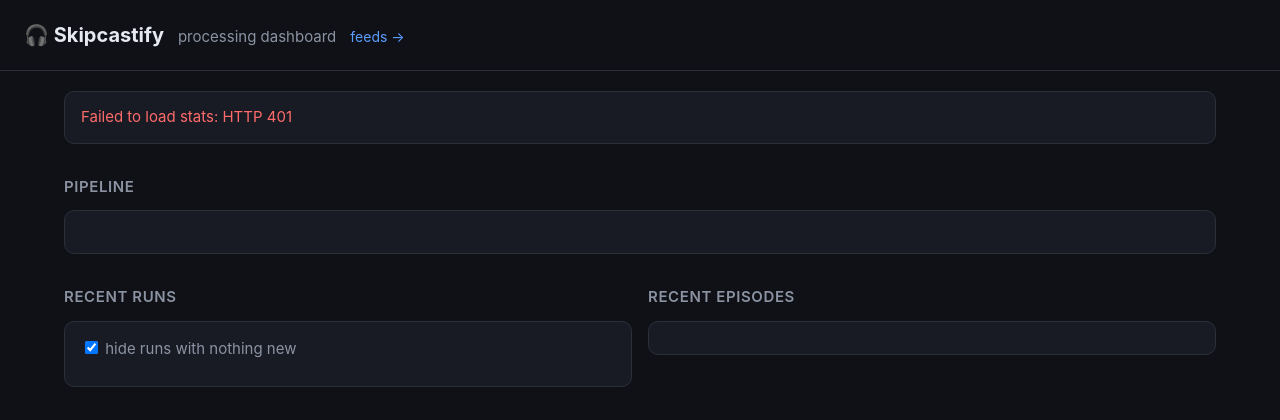
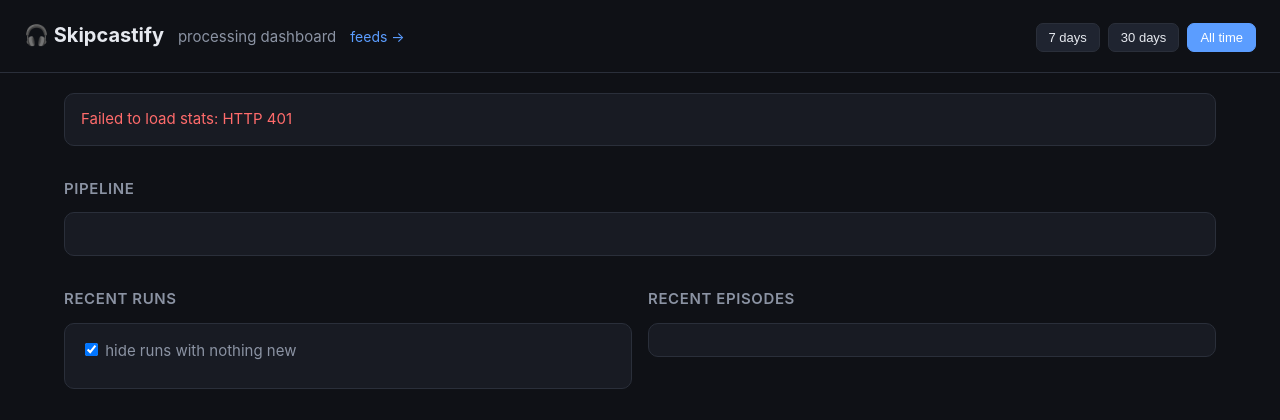
Before and after one commit to bradenkwebb/skipcastify, a Flask app: template templates/dashboard.html in a window 1280 px wide. Shown: the top 420 px of the page. Run offline with Flask 3, Linux system fonts and the light colour scheme; the template is opened without the code that fills it, so the values that code supplies are empty.

Commit message:
Dashboard: 7-day / 30-day / all-time range

```diff
--- a/server.py
+++ b/server.py
@@ -177,7 +177,10 @@ def feeds_page():
 @app.route('/api/stats.json')
 @require_auth
 def stats_json():
-    return jsonify(analytics.build_payload(data_dir))
+    days = request.args.get('days', type=int)
+    if days is not None and days <= 0:
+        days = None
+    return jsonify(analytics.build_payload(data_dir, days))
 
 
 @app.route('/episodes/<token>/<podcast_name>/<path:filename>')
--- a/skipcastify/services/analytics.py
+++ b/skipcastify/services/analytics.py
@@ -115,7 +115,7 @@ def feed_summary(events: list[dict]) -> list[dict]:
     return sorted(rows, key=lambda r: r["total_ad_minutes"], reverse=True)
 
 
-def daily_series(events: list[dict]) -> list[dict]:
+def daily_series(events: list[dict], start: Optional[date] = None) -> list[dict]:
     """Per-day throughput: episodes processed, distinct feeds, ad minutes."""
     by_day_eps: dict[str, int] = defaultdict(int)
     by_day_feeds: dict[str, set] = defaultdict(set)
@@ -125,11 +125,11 @@ def daily_series(events: list[dict]) -> list[dict]:
         by_day_eps[d] += 1
         by_day_feeds[d].add(ev.get("feed_slug"))
         by_day_admin[d] += _ad_ms(ev) / 60000.0
-    if not by_day_eps:
+    if not by_day_eps and start is None:
         return []
     # One row per calendar day through today, so idle stretches show as gaps.
-    day = date.fromisoformat(min(by_day_eps))
-    end = max(date.today(), date.fromisoformat(max(by_day_eps)))
+    day = start or date.fromisoformat(min(by_day_eps))
+    end = max([date.today()] + [date.fromisoformat(d) for d in by_day_eps])
     rows = []
     while day <= end:
         d = day.isoformat()
@@ -236,15 +236,23 @@ def feed_status(runs: list[dict]) -> list[dict]:
     return sorted(status.values(), key=lambda r: r["feed_slug"])
 
 
-def build_payload(data_dir: str) -> dict:
-    """One JSON blob with everything the dashboard needs."""
+def build_payload(data_dir: str, days: Optional[int] = None) -> dict:
+    """One JSON blob with everything the dashboard needs.
+
+    days limits the episode stats to the last N days; runs are unaffected.
+    """
     events = load_events(data_dir)
+    start = None
+    if days:
+        start = date.today() - timedelta(days=days - 1)
+        events = [e for e in events if e.get("ts", "") >= start.isoformat()]
     runs = recent_runs(data_dir, 500)
     return {
         "generated_at": datetime.now().isoformat(timespec="seconds"),
+        "days": days,
         "overview": overview(events),
         "feeds": feed_summary(events),
-        "daily": daily_series(events),
+        "daily": daily_series(events, start),
         "signatures": ad_signatures(events),
         "drop_candidates": drop_candidates(events),
         "recent_episodes": recent_episodes(events),
--- a/templates/dashboard.html
+++ b/templates/dashboard.html
@@ -55,6 +55,11 @@
   <span class="muted">processing dashboard</span>
   <a href="/feeds" style="color:var(--accent);text-decoration:none;font-size:14px">feeds →</a>
   <span class="gen" id="gen"></span>
+  <span class="toolbar" style="margin:0 0 0 auto">
+    <button data-days="7" onclick="setRange(7)">7 days</button>
+    <button data-days="30" onclick="setRange(30)">30 days</button>
+    <button data-days="0" onclick="setRange(0)">All time</button>
+  </span>
 </header>
 <main>
   <div class="cards" id="cards"></div>
@@ -110,10 +115,21 @@
 <script>
 let DATA = null;
 let feedChart = null;
+let dailyChart = null;
+let range = 0;
+try { range = Number(localStorage.getItem('range')) || 0; } catch (e) {}
+
+function setRange(days) {
+  range = days;
+  try { localStorage.setItem('range', String(days)); } catch (e) {}
+  load();
+}
 
 async function load() {
   try {
-    const r = await fetch('/api/stats.json', { credentials: 'same-origin' });
+    document.querySelectorAll('[data-days]').forEach(b =>
+      b.classList.toggle('active', Number(b.dataset.days) === range));
+    const r = await fetch('/api/stats.json' + (range ? '?days=' + range : ''), { credentials: 'same-origin' });
     if (!r.ok) throw new Error('HTTP ' + r.status);
     DATA = await r.json();
     render();
@@ -146,7 +162,8 @@ function render() {
 
 function renderDaily() {
   const d = DATA.daily;
-  new Chart(document.getElementById('dailyChart'), {
+  if (dailyChart) dailyChart.destroy();
+  dailyChart = new Chart(document.getElementById('dailyChart'), {
     data: {
       labels: d.map(x => x.date),
       datasets: [
@@ -206,7 +223,9 @@ function renderSignatureSelector() {
   const withAds = DATA.signatures
     .filter(f => f.episodes.some(e => e.spans.length))
     .sort((a, b) => a.feed_slug.localeCompare(b.feed_slug));
+  const prev = sel.value;
   sel.innerHTML = withAds.map(f => `<option value="${f.feed_slug}">${f.feed_slug}</option>`).join('');
+  if (withAds.some(f => f.feed_slug === prev)) sel.value = prev;
   renderSignature();
 }
 
```
Also changed, not shown: tests/test_run_log.py (+22 -0 lines).
